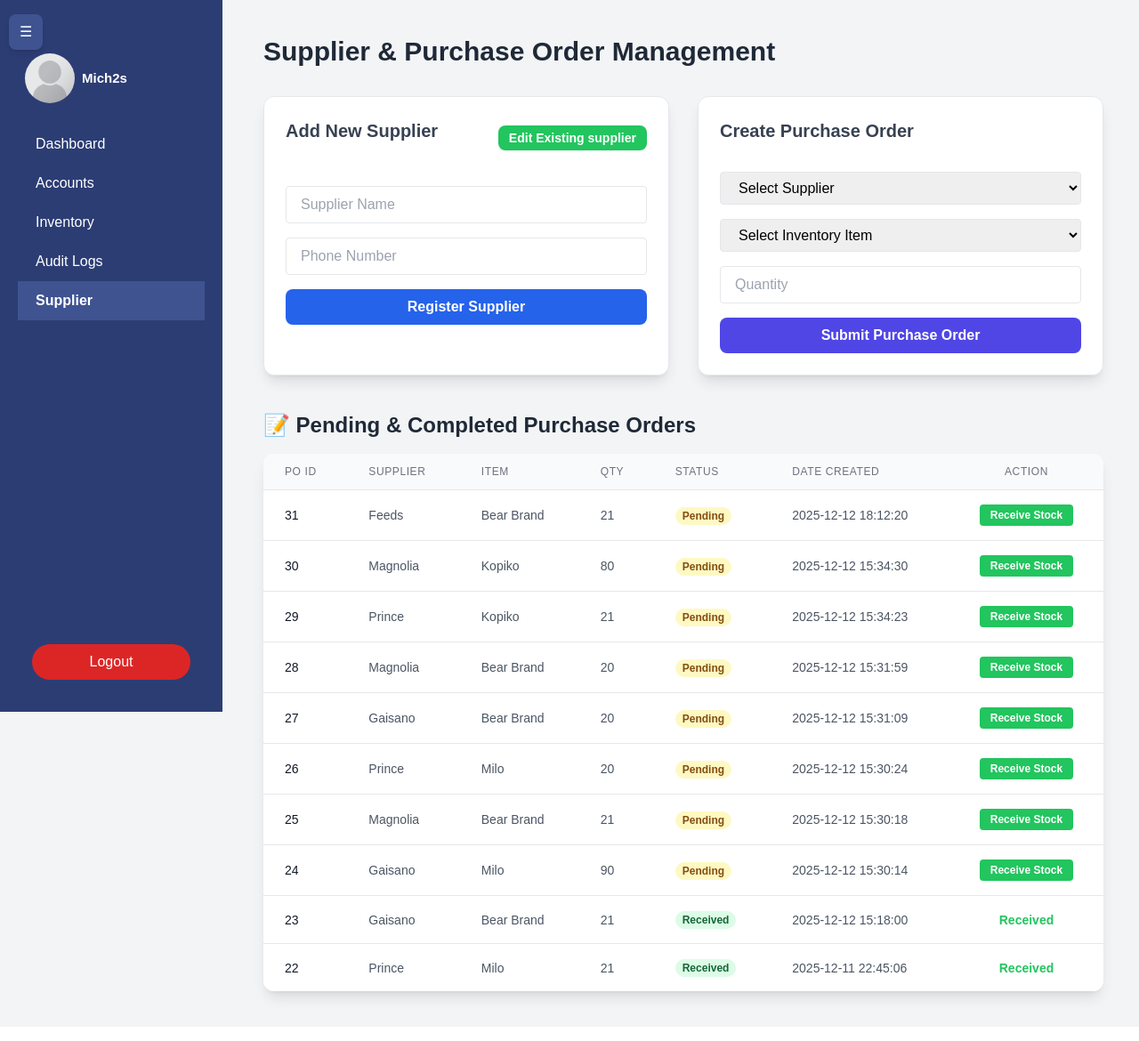
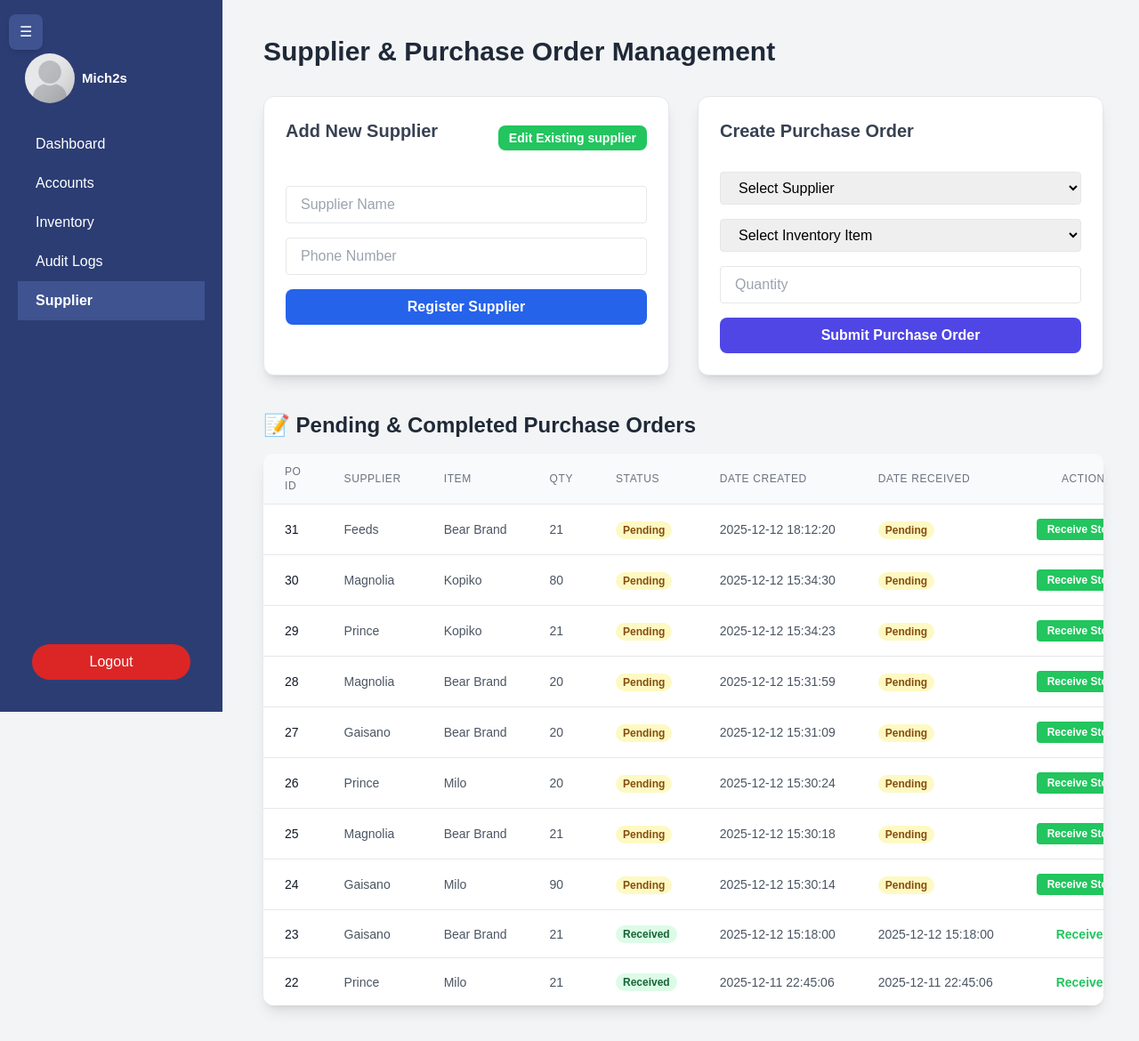
Before and after one commit to johncarlo03/Mini-ERP-System, a PHP site: page /admin/supplier.php in a window 1280 px wide. Shown: the whole page at 89% size. Before the commit the page ends 1134 px from the top, so only its background shows below. Run offline with PHP 8.4, Linux system fonts and the light colour scheme; a user stored in the database is signed in; data comes from the database, SQL or seed files in the repository; some libraries are stand-ins or nearby versions.

Commit message:
date received

```diff
--- a/backend/supplier.php
+++ b/backend/supplier.php
@@ -11,7 +11,7 @@ $suppliers = $conn->query($suppliers_sql)->fetchAll();
 $inventory_sql = "SELECT id, item_name FROM inventory ORDER BY item_name ASC";
 $inventory = $conn->query($inventory_sql)->fetchAll();
 
-$po_sql = "SELECT p.id AS po_id, s.supplier_name, i.item_name, p.qty, p.status, p.date_created
+$po_sql = "SELECT p.id AS po_id, s.supplier_name, i.item_name, p.qty, p.status, p.date_created, p.date_received
             FROM purchase_orders p
             JOIN suppliers s ON p.supplier_id = s.id
             JOIN inventory i ON p.item_id = i.id
@@ -98,7 +98,7 @@ if ($_SERVER["REQUEST_METHOD"] == "POST" && ($_POST['action'] ?? '') == 'receive
         $update_stmt = $conn->prepare($update_inventory);
         $update_stmt->execute([$received_qty, $item_id]);
 
-        $update_po = "UPDATE purchase_orders SET status = 'Received' WHERE id = ?";
+        $update_po = "UPDATE purchase_orders SET status = 'Received', date_received = NOW() WHERE id = ?";
         $update_po_stmt = $conn->prepare($update_po);
         $update_po_stmt->execute([$po_id]);
 
@@ -131,6 +131,7 @@ if ($_SERVER["REQUEST_METHOD"] == "POST" && ($_POST['action'] ?? '') == 'edit_su
         $suppliers = $conn->query($suppliers_sql)->fetchAll();
         $message = '<div style="color: green;">Supplier updated successfully!</div>';
         $purchase_orders = $conn->query($po_sql)->fetchAll();
+        header("Location: ../staff/supplier.php?edited=1");
     } elseif (($_POST['supplier_action'] ?? '') == 'delete') {
         $information_sql = "SELECT supplier_name, phone FROM suppliers WHERE id = ?";
         $information_stmt = $conn->prepare($information_sql);
@@ -151,6 +152,8 @@ if ($_SERVER["REQUEST_METHOD"] == "POST" && ($_POST['action'] ?? '') == 'edit_su
         $stmt->execute([$supplier_id]);
         $suppliers = $conn->query($suppliers_sql)->fetchAll();
         $purchase_orders = $conn->query($po_sql)->fetchAll();
+
+        header("Location: ../staff/supplier.php?deleted=1");
     }
 }
 ?>
--- a/user/admin/supplier.php
+++ b/user/admin/supplier.php
@@ -31,7 +31,7 @@ if (!isset($_SESSION['id']) || $_SESSION['roles'] !== 'admin') {
     <input type="hidden" id="sidebar_state_input" name="sidebar_state" value="expanded">
     <?php include "sidebar.php"; ?>
 
-    <div class="ml-64 p-10 <?= $initial_margin_class ?> fade-in-content">
+    <div id="mainContent" class="ml-64 p-10 min-h-screen bg-gray-100 <?= $initial_margin_class ?> fade-in-content">
 
         <h1 class="text-3xl font-bold text-gray-800 mb-8">Supplier & Purchase Order Management</h1>
 
@@ -140,6 +140,8 @@ if (!isset($_SESSION['id']) || $_SESSION['roles'] !== 'admin') {
                                     Status</th>
                                 <th class="px-6 py-3 text-left text-xs font-medium text-gray-500 uppercase tracking-wider">
                                     Date Created</th>
+                                <th class="px-6 py-3 text-left text-xs font-medium text-gray-500 uppercase tracking-wider">
+                                    Date Received</th>
                                 <th
                                     class="px-6 py-3 text-center text-xs font-medium text-gray-500 uppercase tracking-wider">
                                     Action</th>
@@ -171,6 +173,17 @@ if (!isset($_SESSION['id']) || $_SESSION['roles'] !== 'admin') {
                                     </td>
                                     <td class="px-6 py-4 whitespace-nowrap text-sm text-gray-600">
                                         <?php echo htmlspecialchars($po['date_created']); ?>
+                                    </td>
+                                    <td class="px-6 py-4 whitespace-nowrap text-sm text-gray-600">
+                                        <?php if ($po['date_received'] === NULL): ?>
+                                            <span
+                                                class="px-2 inline-flex text-xs leading-5 font-semibold rounded-full <?= $status_class ?>">
+                                                <?php echo htmlspecialchars($po['status']); ?>
+
+                                            <?php else: ?>
+                                                <?php echo htmlspecialchars($po['date_created']); ?>
+                                            </span>
+                                        <?php endif; ?>
                                     </td>
                                     <td class="px-6 py-4 whitespace-nowrap text-sm font-medium text-center">
                                         <?php if ($po['status'] === 'Pending'): ?>
```
Also changed, not shown: user/staff/supplier.php (+16 -2 lines).
